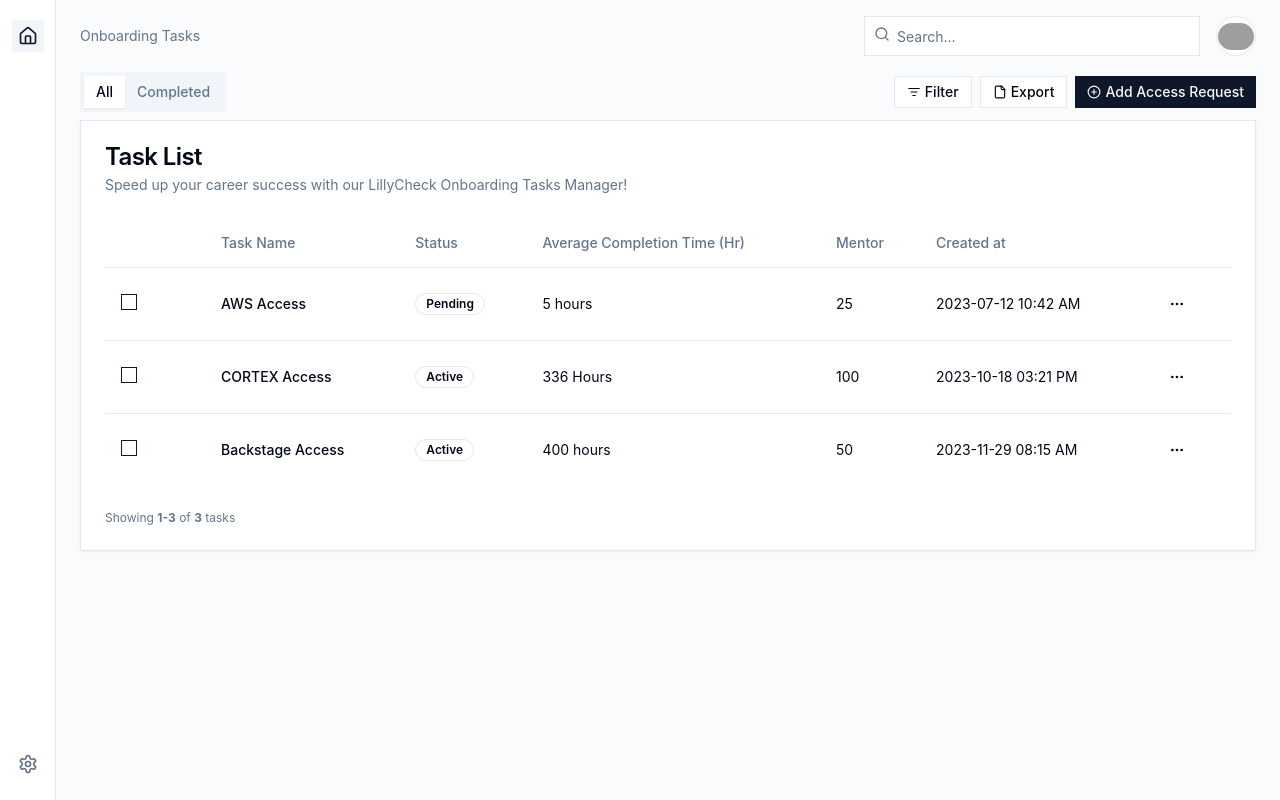
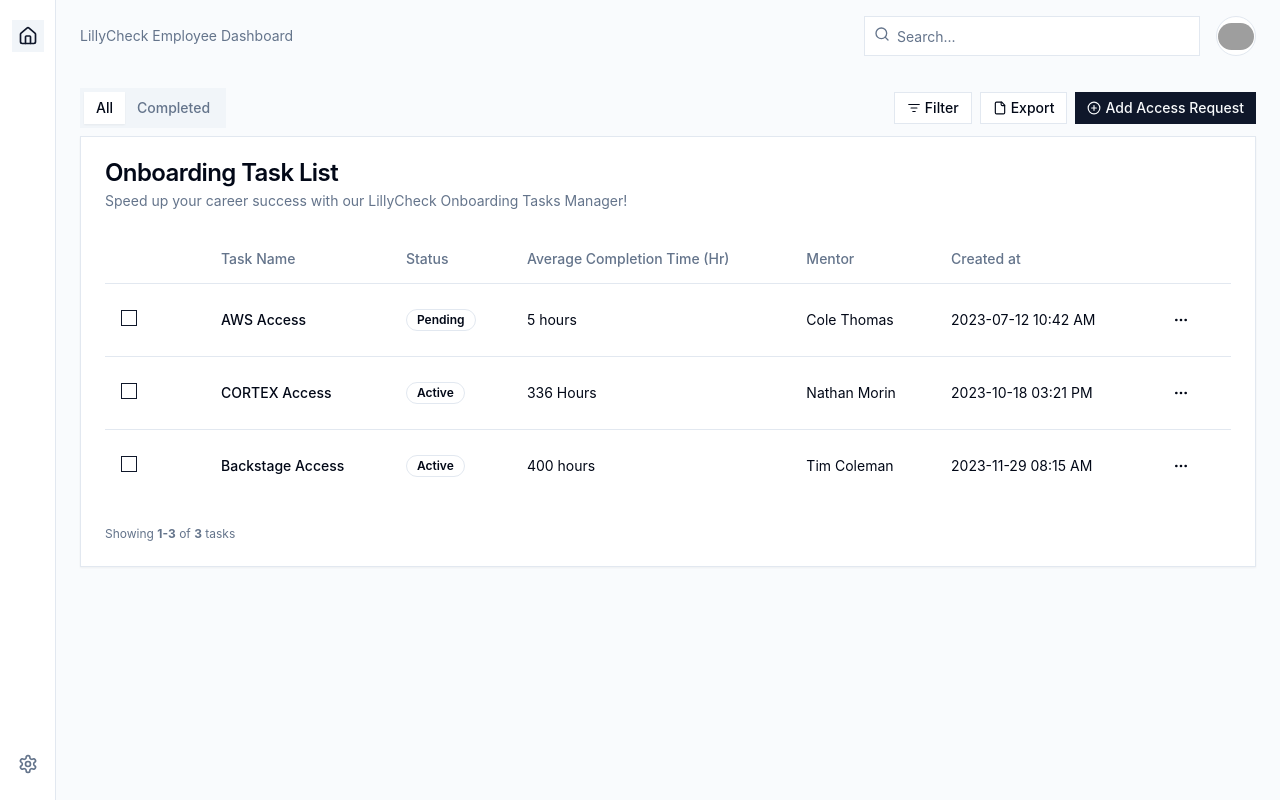
Before and after one commit to RajaATAli/Lillycheck, a Next.js app in the folder employee-onboarding/: page / in a window 1280 px wide. Built offline with nearby package versions, Linux system fonts and the light colour scheme; grey boxes are pictures that could not be loaded.

Commit message:
made UI consistent with diagram TODO: Implement progress bar

```diff
--- a/employee-onboarding/package.json
+++ b/employee-onboarding/package.json
@@ -12,6 +12,7 @@
     "@radix-ui/react-checkbox": "^1.1.1",
     "@radix-ui/react-dialog": "^1.1.1",
     "@radix-ui/react-dropdown-menu": "^2.1.1",
+    "@radix-ui/react-progress": "^1.1.0",
     "@radix-ui/react-slot": "^1.1.0",
     "@radix-ui/react-tabs": "^1.1.0",
     "@radix-ui/react-tooltip": "^1.1.2",
--- a/employee-onboarding/src/app/dashboard.tsx
+++ b/employee-onboarding/src/app/dashboard.tsx
@@ -66,6 +66,7 @@
 } from "@/components/ui/tooltip"
 
 import { Checkbox } from "@/components/ui/checkbox"
+import { Progress } from "@/components/ui/progress";
 
 export default function Dashboard() {
   return (
@@ -160,7 +161,7 @@
             <BreadcrumbList>
               <BreadcrumbItem>
                 <BreadcrumbLink asChild>
-                  <Link href="#">Onboarding Tasks</Link>
+                  <Link href="#">LillyCheck Employee Dashboard</Link>
                 </BreadcrumbLink>
               </BreadcrumbItem>
             </BreadcrumbList>
@@ -199,6 +200,7 @@
             </DropdownMenuContent>
           </DropdownMenu>
         </header>
+        <main className="grid flex-1 items-start gap-4 p-4 sm:px-6 sm:py-0 md:gap-8"></main>
         <main className="grid flex-1 items-start gap-4 p-4 sm:px-6 sm:py-0 md:gap-8">
           <Tabs defaultValue="all">
             <div className="flex items-center">
@@ -245,9 +247,9 @@
               </div>
             </div>
             <TabsContent value="all">
-              <Card x-chunk="dashboard-06-chunk-0">
+              <Card className="card">
                 <CardHeader>
-                  <CardTitle>Task List</CardTitle>
+                  <CardTitle>Onboarding Task List</CardTitle>
                   <CardDescription>
                     Speed up your career success with our LillyCheck Onboarding Tasks Manager!
                   </CardDescription>
@@ -291,7 +293,7 @@
                           5 hours
                         </TableCell>
                         <TableCell className="hidden md:table-cell">
-                          25
+                          Cole Thomas
                         </TableCell>
                         <TableCell className="hidden md:table-cell">
                           2023-07-12 10:42 AM
@@ -330,7 +332,7 @@
                           336 Hours
                         </TableCell>
                         <TableCell className="hidden md:table-cell">
-                          100
+                          Nathan Morin
                         </TableCell>
                         <TableCell className="hidden md:table-cell">
                           2023-10-18 03:21 PM
@@ -369,7 +371,7 @@
                           400 hours
                         </TableCell>
                         <TableCell className="hidden md:table-cell">
-                          50
+                          Tim Coleman
                         </TableCell>
                         <TableCell className="hidden md:table-cell">
                           2023-11-29 08:15 AM
--- /dev/null
+++ b/employee-onboarding/src/components/ui/progress.tsx
@@ -0,0 +1,28 @@
+"use client"
+
+import * as React from "react"
+import * as ProgressPrimitive from "@radix-ui/react-progress"
+
+import { cn } from "@/lib/utils"
+
+const Progress = React.forwardRef<
+  React.ElementRef<typeof ProgressPrimitive.Root>,
+  React.ComponentPropsWithoutRef<typeof ProgressPrimitive.Root>
+>(({ className, value, ...props }, ref) => (
+  <ProgressPrimitive.Root
+    ref={ref}
+    className={cn(
+      "relative h-4 w-full overflow-hidden rounded-full bg-secondary",
+      className
+    )}
+    {...props}
+  >
+    <ProgressPrimitive.Indicator
+      className="h-full w-full flex-1 bg-primary transition-all"
+      style={{ transform: `translateX(-${100 - (value || 0)}%)` }}
+    />
+  </ProgressPrimitive.Root>
+))
+Progress.displayName = ProgressPrimitive.Root.displayName
+
+export { Progress }
--- a/employee-onboarding/src/styles/globals.css
+++ b/employee-onboarding/src/styles/globals.css
@@ -70,11 +70,18 @@
     }
   }
 
-  .cardContent {
-    flex-direction: column !important;
+  .card {
+    display: flex;
+    flex-direction: column;
+    width: 100%;
+    max-width: 1400px;
+    margin: 0;
   }
 
-  .cardComponent {
-    width: 20% !important;
-    padding: 10px !important;
+  .vertical-progress-bar {
+    --progress-height: 100px;
+    height: var(--progress-height);
+    width: 10px;
+    transform: rotate(-90deg);
+    transform-origin: bottom left;
   }
```
Also changed, not shown: 1 other file (tests, documents, lock files or other folders).
